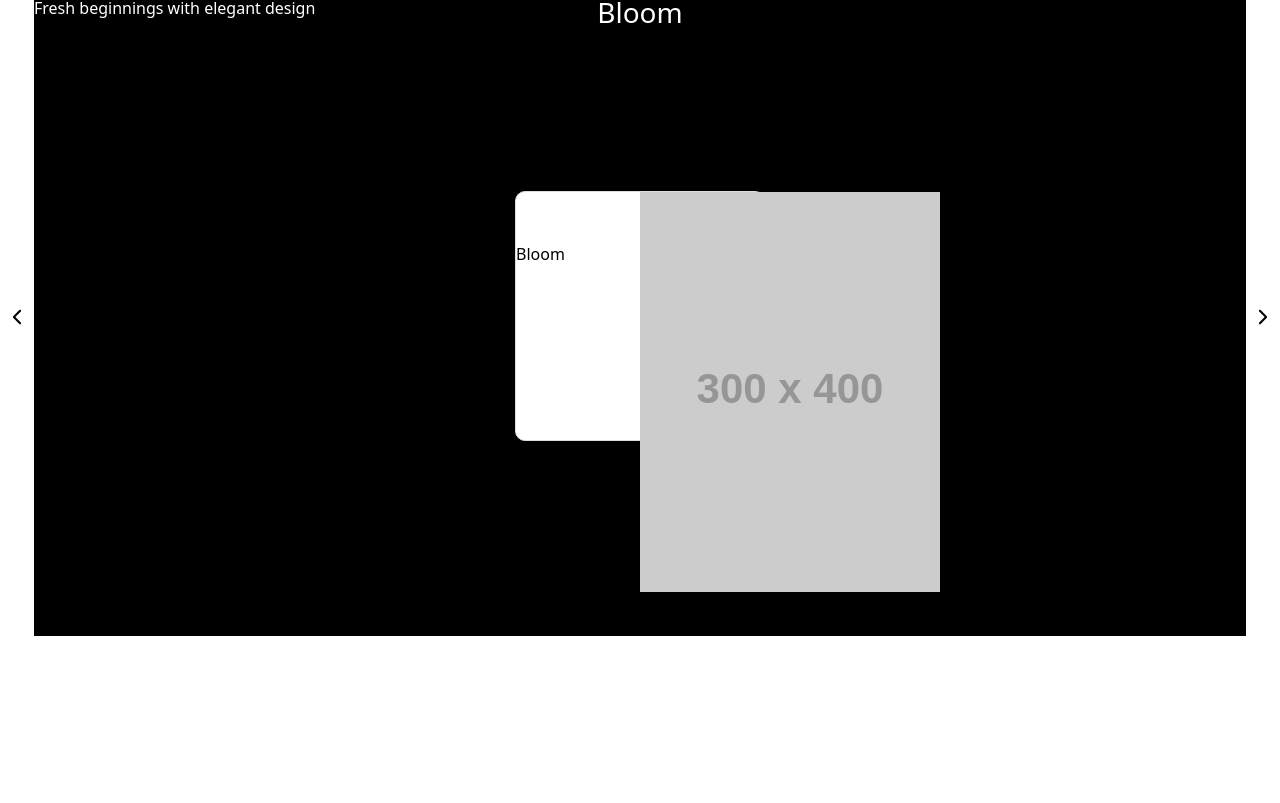
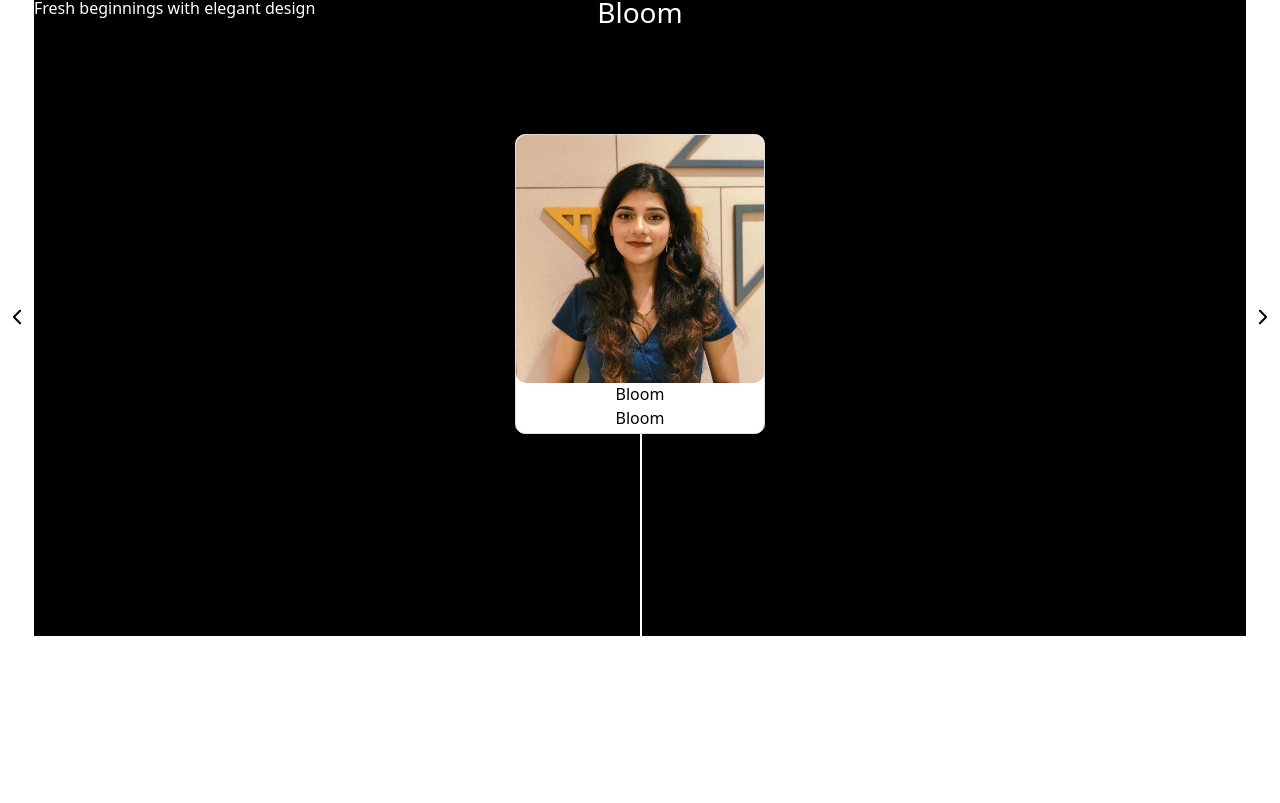
Before and after one commit to smrutishreenaik/Portfolio, a React (Vite) app in the folder portfolio-app/: page / in a window 1280 px wide. Shown: the part 2497-3300 px from the top of the page. Built offline with nearby package versions, Linux system fonts and the light colour scheme; no server answers.

Commit message:
updated testimonial ui

```diff
--- a/portfolio-app/src/index.scss
+++ b/portfolio-app/src/index.scss
@@ -204,33 +204,56 @@ a {
 
       .img-card {
         position: absolute;
-        top: 50%;
+        top: 45%;
         left: 50%;
         transform: translate(-50%, -50%);
         width: 250px;
-        aspect-ratio: 1 / 1;
+        height: 300px;
         background: #ffffff;
         border: 1px solid #ddd;
         border-radius: 10px;
+        z-index: 1;
 
         .profile-img {
-          position: inherit;
+          border-radius: 10px;
+          position: absolute;
+          width: 100%;
+          aspect-ratio: 1 / 1;
+          transform: translate(-50%, 0);
+          object-fit: cover;
         }
 
-        .card-title {
-          position: inherit;
-          margin-top: 50px;
+        .card-title-name {
+          position: absolute;
           color: black;
+          bottom: 9%;
+          left: 50%;
+          transform: translate(-50%, 0);
+        }
+        .card-title-designation {
+          position: absolute;
+          color: black;
+          bottom: 1%;
+          left: 50%;
+          transform: translate(-50%, 0);
         }
       }
 
-      .description {
+      .slider-divider {
         position: absolute;
+        top: 50%;
+        left: 50%;
+        width: 2px;
+        background-color: white;
+        height: 60vh;
       }
+    }
+
+    .description {
+      position: absolute;
     }
   }
 }
-
 
 .video-wrapper {
   position: relative;
--- a/portfolio-app/src/pages/Testimonials.tsx
+++ b/portfolio-app/src/pages/Testimonials.tsx
@@ -1,5 +1,6 @@
 import React, { useState } from "react";
 import { IoIosArrowBack, IoIosArrowForward } from "react-icons/io";
+import ProfileImg from "../assets/profilePic.jpeg"
 
 const items = [
   {
@@ -70,10 +71,11 @@ const Testimonials: React.FC = () => {
             className={`slide ${i === currentIndex ? "active" : "hidden"}`}
           >
             <div className="img-card">
-              <img src={item.image} alt={item.title} className="profile-img"/>
-              <div className="card-title">{item.title}</div>
+              <img src={ProfileImg} alt={item.title} className="profile-img" />
+              <div className="card-title-name">{item.title}</div>
+              <div className="card-title-designation">{item.title}</div>
             </div>
-
+            <div className="slider-divider"></div>
             <div className="description">{item.description}</div>
             <h3>{item.title}</h3>
           </div>
```
